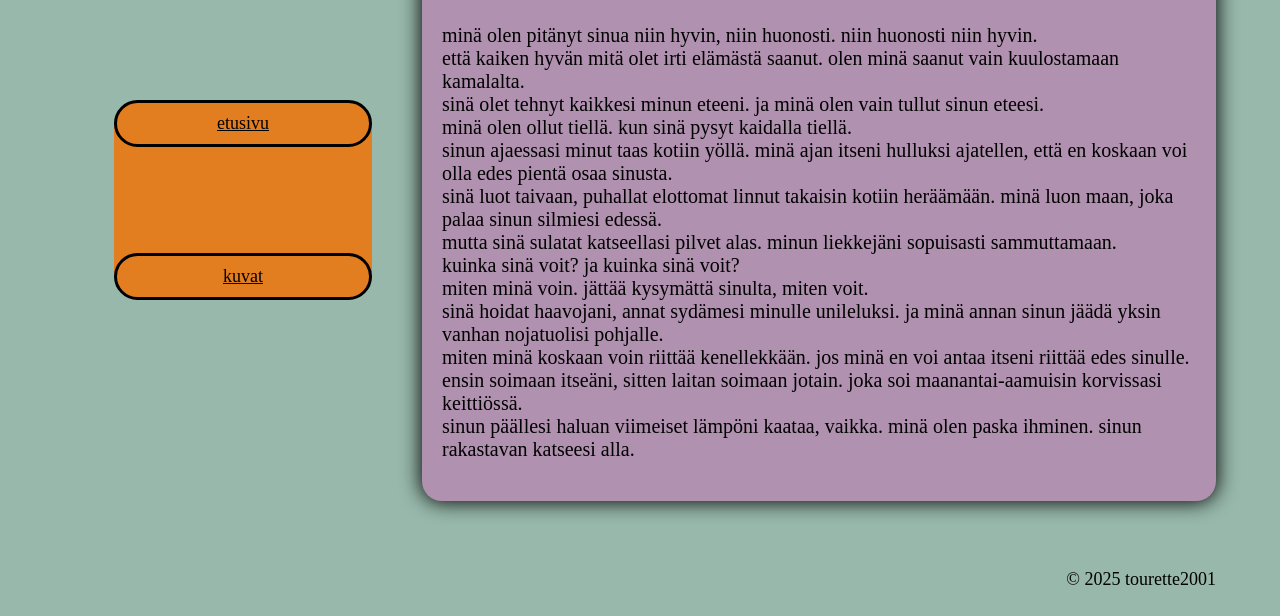
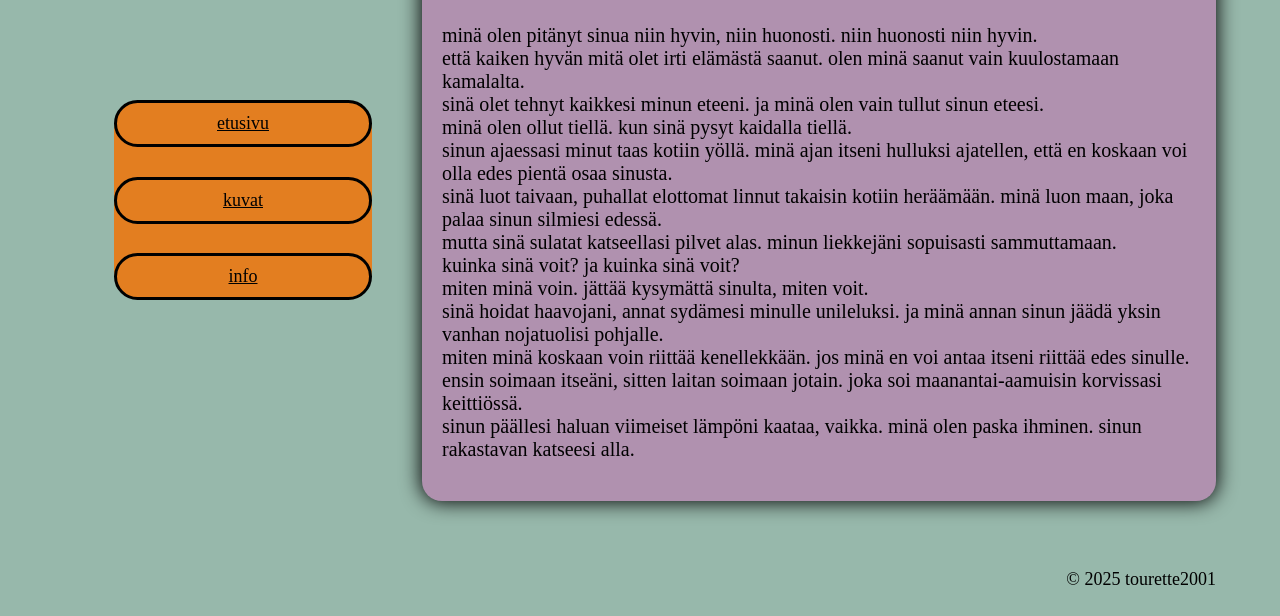
Before and after one commit to tourette2001/tourette2001.github.io, a plain HTML site: page index.html in a window 1280 px wide. Shown: the part 242-858 px from the top of the page. Drawn offline with Linux system fonts and the light colour scheme.

Commit message:
Update index.html

```diff
--- a/index.html
+++ b/index.html
@@ -14,6 +14,7 @@
         <nav>
             <a href="index.html">etusivu</a>
             <a href="second.html">kuvat</a>
+            <a href="third.html">info</a>
         </nav>
 
         <section class="index-content">
```
